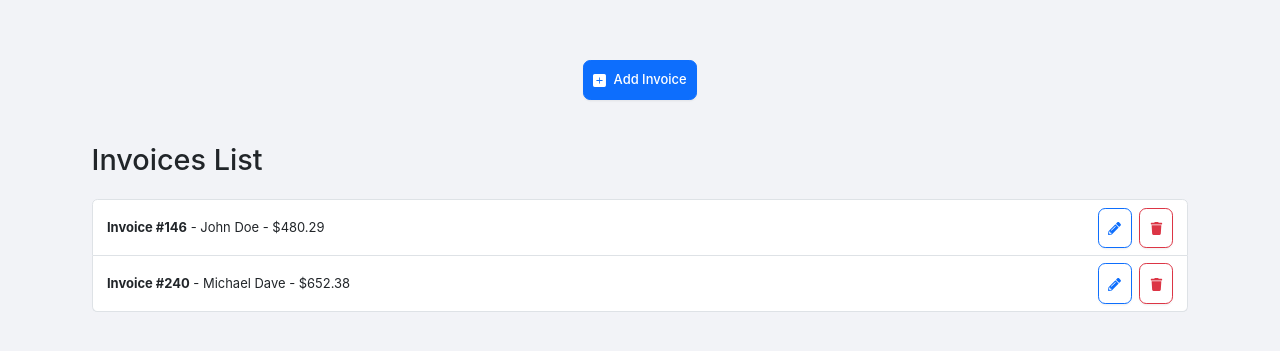
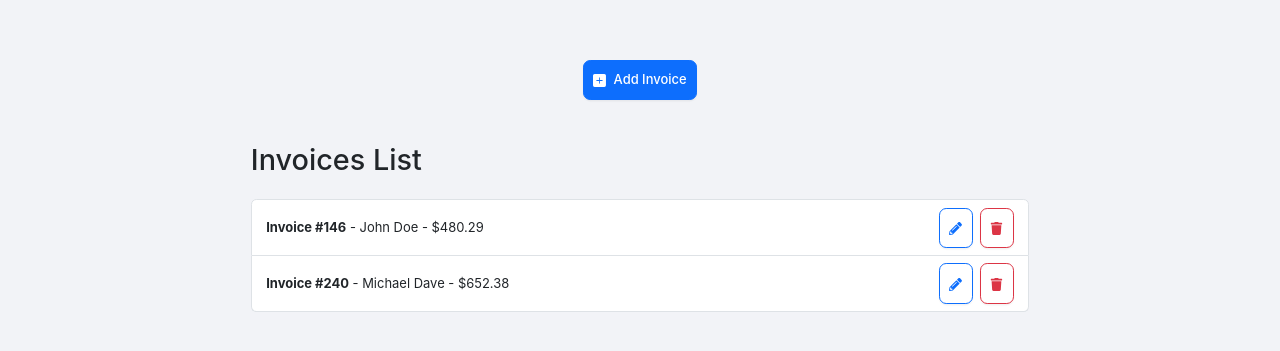
Before and after one commit to nirajbagdi/invoices-manager, a React (Create React App) app: page / in a window 1280 px wide. Shown: the part 225-576 px from the top of the page. Built offline with nearby package versions, Linux system fonts and the light colour scheme.

Commit message:
Fixed InvoicesList width too large for desktops

```diff
--- a/src/components/Invoices/InvoicesList.js
+++ b/src/components/Invoices/InvoicesList.js
@@ -10,7 +10,7 @@
 	const dispatch = useDispatch();
 
 	return (
-		<div className="container mt-5">
+		<div className="container mt-5" style={{ maxWidth: '800px' }}>
 			<h2 className="mb-4">Invoices List</h2>
 
 			<ListGroup>
```
